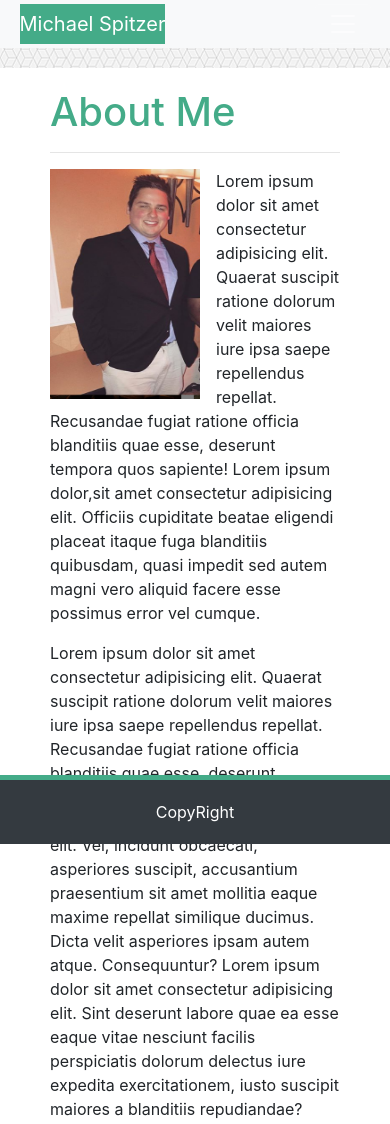
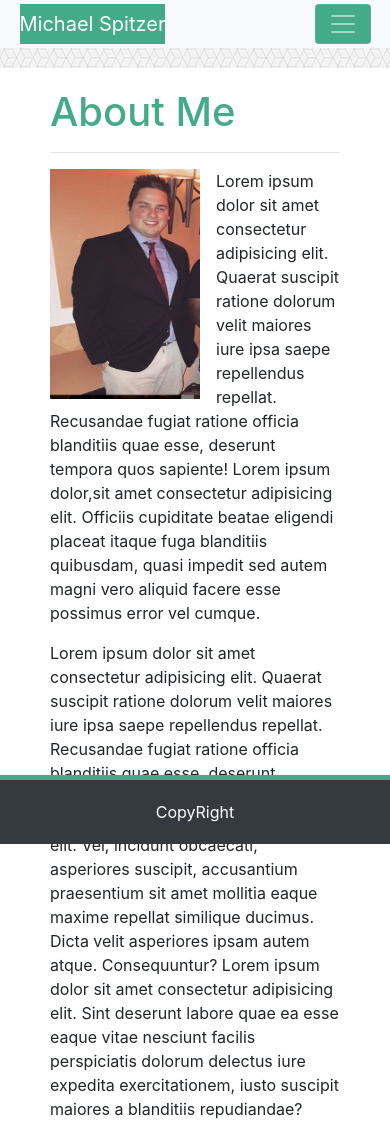
Before and after one commit to grandspitzy/responsiveSite, a plain HTML site: page index.html in a window 390 px wide. Drawn offline with nearby package versions, Linux system fonts and the light colour scheme.

Commit message:
fixed background color of hamburger

```diff
--- a/index.html
+++ b/index.html
@@ -15,7 +15,7 @@
       <nav class="navbar navbar-expand-md navbar-dark px-0 py-1">
 
           <a class="navbar-brand brand-color" href="#">Michael Spitzer</a>
-          <button class="navbar-toggler" data-toggle="collapse" data-target="#hamburger">
+          <button class="navbar-toggler but-color" data-toggle="collapse" data-target="#hamburger">
             <span class="navbar-toggler-icon"></span>
           </button>
 
--- a/style.css
+++ b/style.css
@@ -31,12 +31,16 @@ body{
     color:white;
     background-color:#44AB88;
 }
+.but-color{
+    background-color:#44AB88;
+}
 
 .img1{
     width:150px;
     height:230px;
 
 }
+
 a{
     color:black;
 }
```
